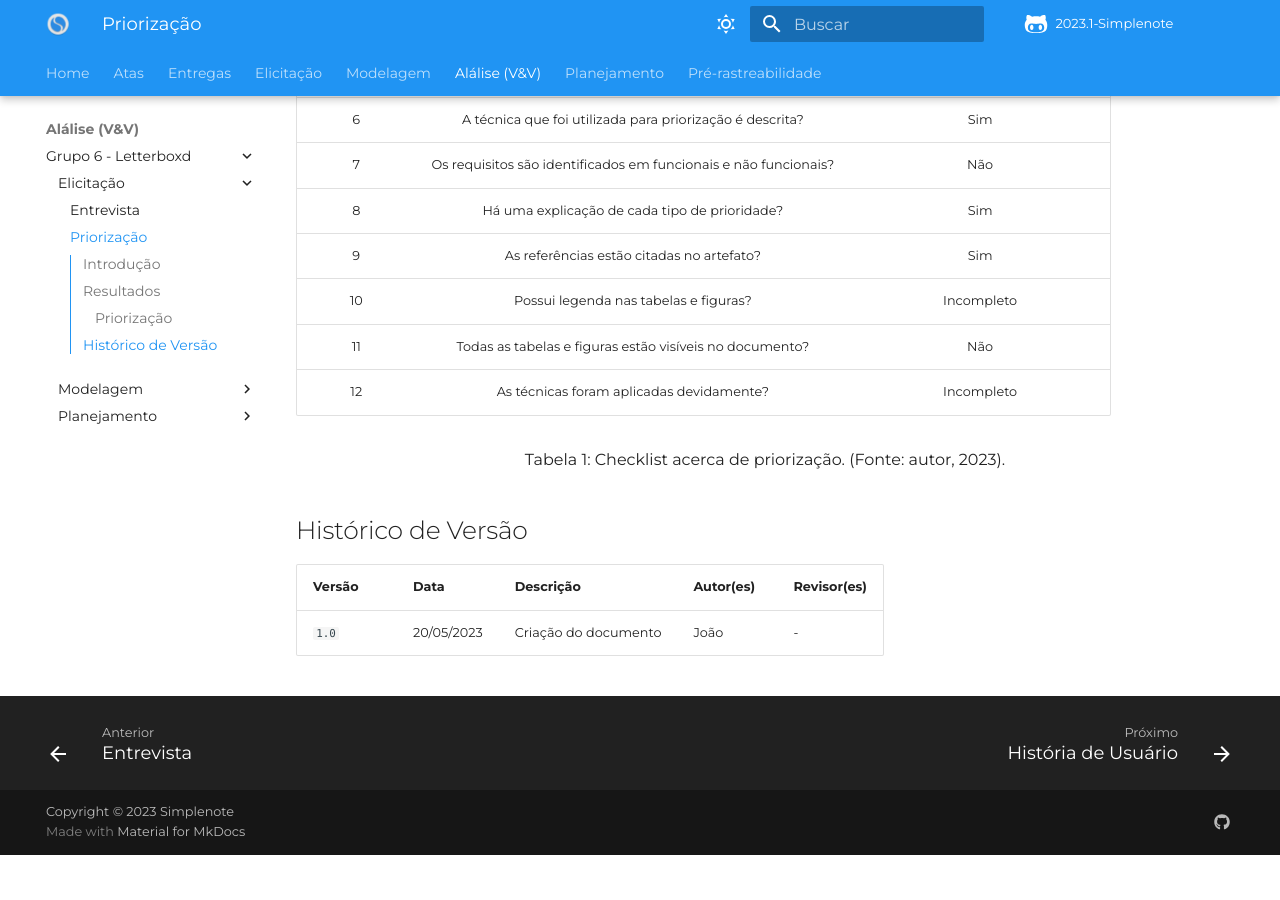
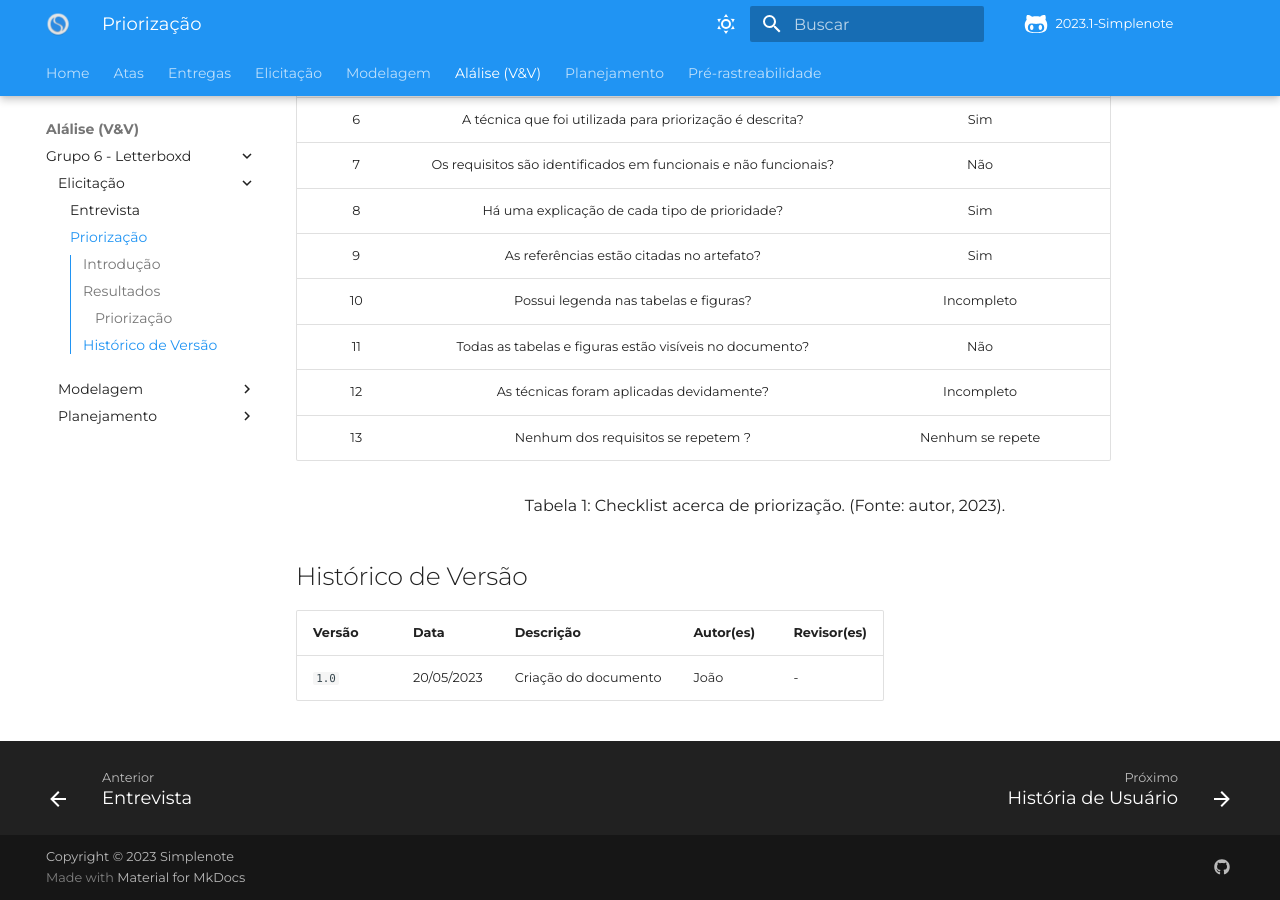
Before and after one commit to Requisitos-de-Software/2023.1-Simplenote, an MkDocs documentation site: the page built from docs/analise/elicitacao/priorizacao.md, in a window 1280 px wide and 900 px high, scrolled down 643 px. Built offline with MkDocs 1.6.1 and Material for MkDocs 9.7.7, drawn with Linux system fonts in a browser that asks for light colours; some web fonts are replaced; comment, search, counter and statistics services are not loaded; before the commit the page ends 1498 px from its top, so only the background shows below that.

Commit message:
Update priorizacao.md

```diff
--- a/docs/analise/elicitacao/priorizacao.md
+++ b/docs/analise/elicitacao/priorizacao.md
@@ -22,6 +22,7 @@ Neste documento, será realizado a verificação do artefato sobre Priorização
 |      10       |                    Possui legenda nas tabelas e figuras?                    |             Incompleto            |
 |      11       |               Todas as tabelas e figuras estão visíveis no documento?       |                Não                |
 |      12       |               As técnicas foram aplicadas devidamente?                      |             Incompleto            |
+|      13       |                 Nenhum dos requisitos se repetem ?                          |             Nenhum se repete      |
 
 <div style="text-align: center">
 <p>
```
